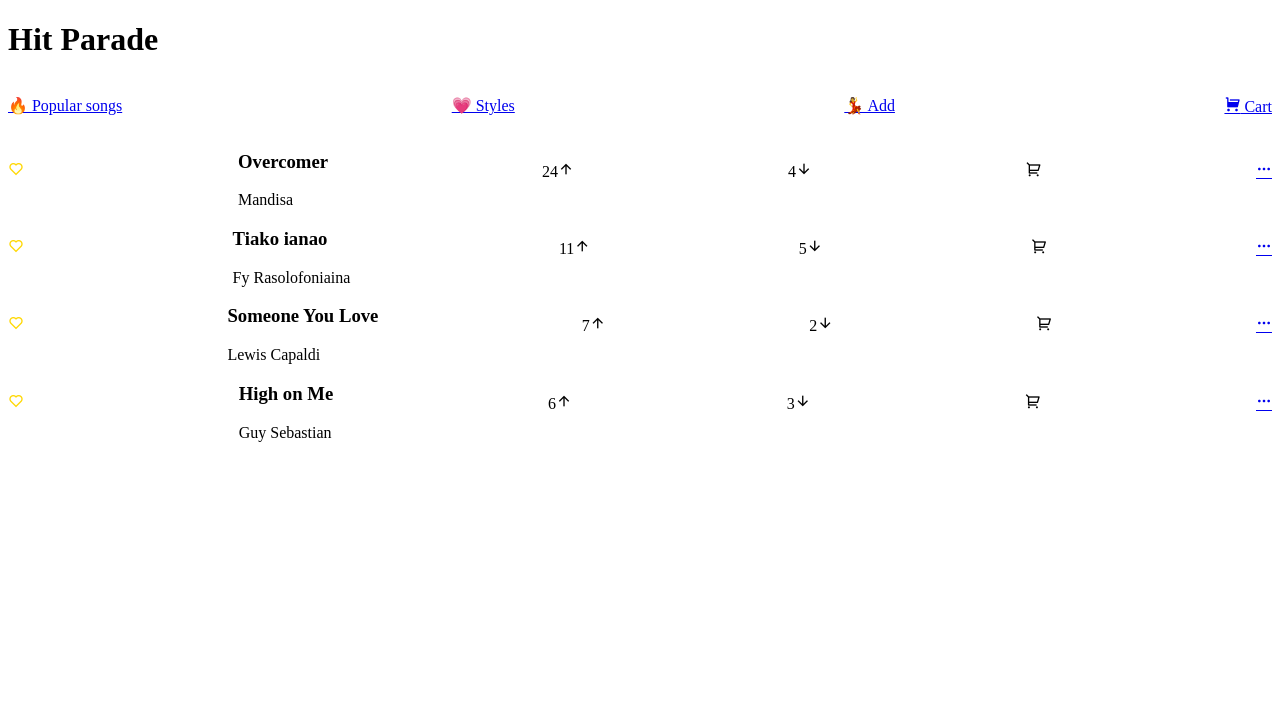
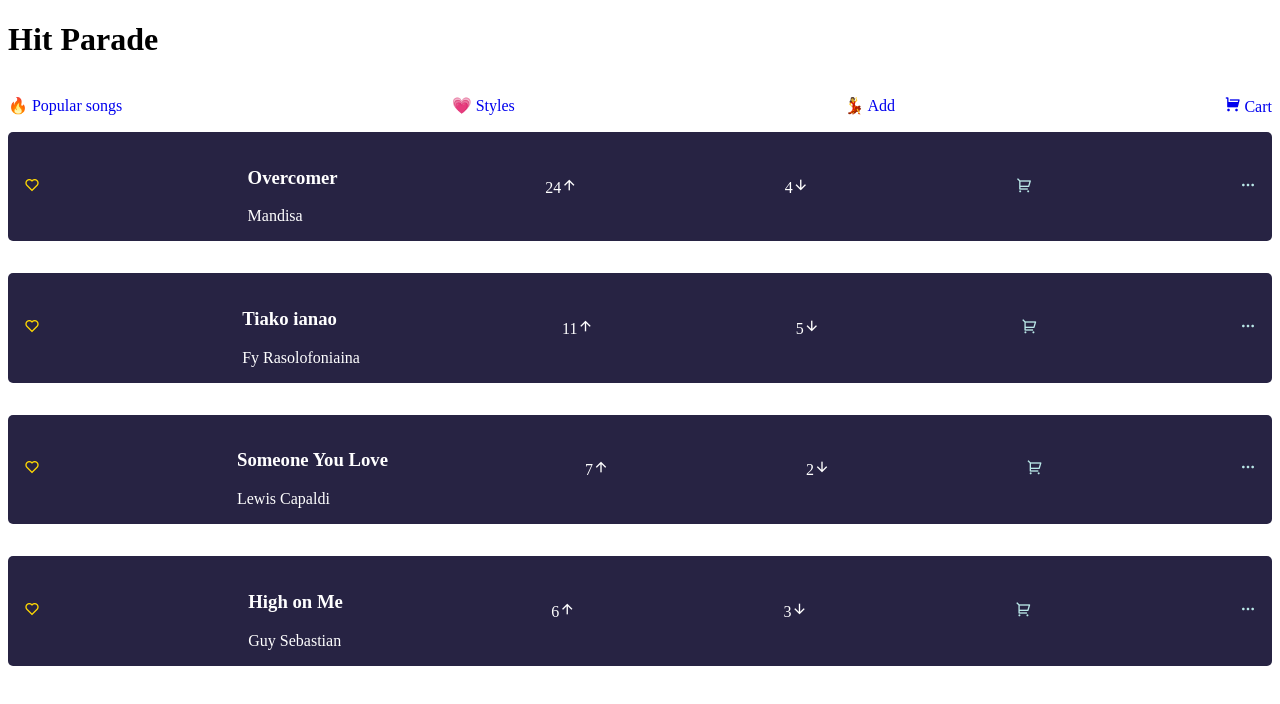
Before and after one commit to vakodrazan/hit-parade-react, a React app: page / in a window 1280 px wide. Built offline with nearby package versions, Linux system fonts and the light colour scheme.

Commit message:
Add some class name for style

```diff
--- a/Components/CartItem.js
+++ b/Components/CartItem.js
@@ -5,7 +5,7 @@
     const { removeFromCart } = useContext(Context);
 
     return (
-        <div>
+        <div className="song-list section-layout">
             <i
                 onClick={() => removeFromCart(song.id)}
                 className="ri-delete-bin-line"
--- a/Components/Header.js
+++ b/Components/Header.js
@@ -5,7 +5,7 @@
     return (
         <header>
             <h1>Hit Parade</h1>
-            <div className="song-list">
+            <div className="section-layout">
                 <p><Link to="/">🔥 Popular songs </Link></p>
                 <p><Link to="/styles">💗 Styles </Link></p>
                 <p><Link to="/add">💃 Add </Link></p>
--- a/Components/SongList.js
+++ b/Components/SongList.js
@@ -35,20 +35,20 @@
             return (
                 <i
                     onClick={() => removeFromCart(song.id)}
-                    className="ri-shopping-cart-2-fill"
+                    className="ri-shopping-cart-2-fill icon-fill"
                 ></i>
             )
         }
         return (
             <i
                 onClick={() => addToCart(song)}
-                className="ri-shopping-cart-2-line"
+                className="ri-shopping-cart-2-line icon-lightblue"
             ></i>
         )
     }
 
     return (
-        <section className="song-list">
+        <section className="song-list section-layout">
             <span>
                 {favouriteIcon()}
             </span>
@@ -63,14 +63,14 @@
             </p>
             <p>
                 <span>{song.downvote}</span>
-                <i onClick={() => toggleDownvote(song.id)} className="ri-arrow-down-line fav"></i>
+                <i onClick={() => toggleDownvote(song.id)} className="ri-arrow-down-line"></i>
             </p>
             <span>
                 {cartIcon()}
             </span>
             <span>
                 <Link to={`/song/${song.id}`}>
-                    <i className="ri-more-fill"></i>
+                    <i className="ri-more-fill icon-lightblue"></i>
                 </Link>
             </span>
         </section>
--- a/Components/StyleList.js
+++ b/Components/StyleList.js
@@ -14,7 +14,7 @@
                 {styleName}
             </h2>
             {filterSameStyle.map(item => (
-                <div key={item.id}>
+                <div key={item.id} className="song-list">
                     <h3>{item.title}</h3>
                     <span>{item.name}</span>
                 </div>
--- a/pages/LyricsSong.js
+++ b/pages/LyricsSong.js
@@ -9,7 +9,7 @@
     const songLyrics = allSongs.find(song => song.id === Number(songId));
 
     return (
-        <div>
+        <div className="song-list">
             <h2>{songLyrics.name}: {songLyrics.title}</h2>
             <p>{songLyrics.lyrics}</p>
         </div>
--- a/style.css
+++ b/style.css
@@ -1,8 +1,20 @@
-.song-list {
+a {
+    text-decoration: none;
+}
+
+.section-layout {
     display: flex;
     flex-direction: row;
     justify-content: space-between;
     align-items: center;
+}
+
+.song-list {
+    color: white;
+    background-color: #272343;
+    padding: 1rem;
+    margin-bottom: 2rem;
+    border-radius: 5px;
 }
 
 i {
@@ -12,3 +24,7 @@
 .icon-fill {
     color: #FFD803;
 }
+
+.icon-lightblue {
+    color: #BAE8E8;
+}
```
Also changed, not shown: 4 other files.
